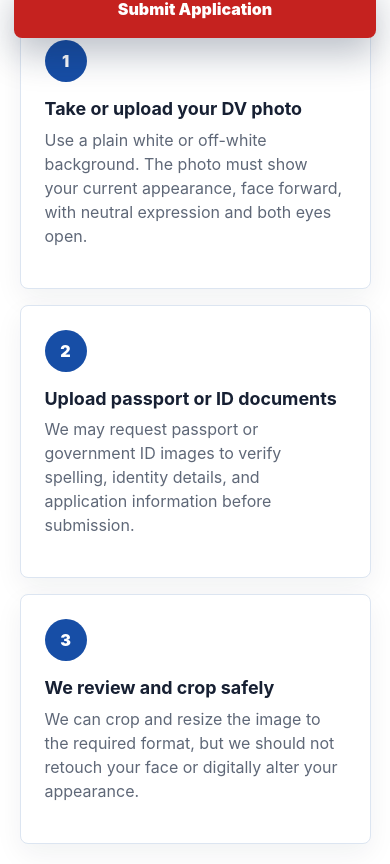
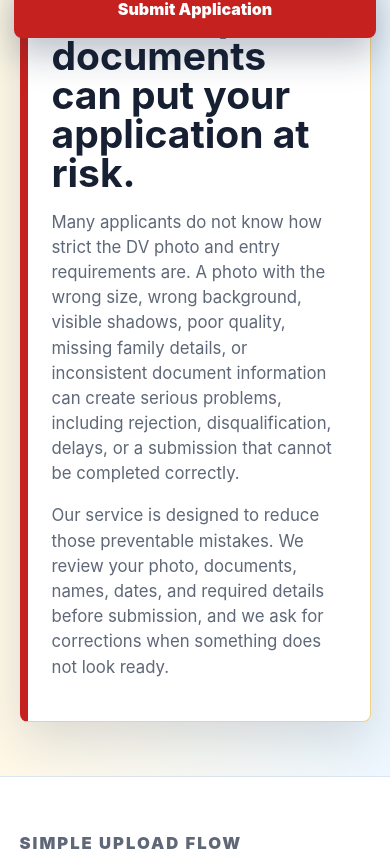
Before and after one commit to lakviat/greencardapplicationservices, a plain HTML site: page requirements.html in a window 390 px wide. Shown: the part 792-1656 px from the top of the page. Drawn offline with Linux system fonts and the light colour scheme.

Commit message:
Improve requirements guidance and CTA

```diff
--- a/assets/styles.css
+++ b/assets/styles.css
@@ -120,6 +120,17 @@ a {
   background: #fff;
   border: 1px solid var(--line);
   box-shadow: none;
+}
+
+.button-outline {
+  color: #fff;
+  background: rgba(255, 255, 255, 0.14);
+  border: 1px solid rgba(255, 255, 255, 0.48);
+  box-shadow: none;
+}
+
+.button-outline:hover {
+  background: rgba(255, 255, 255, 0.22);
 }
 
 .button-small {
@@ -636,6 +647,31 @@ small {
   background: #fff;
 }
 
+.rejection-warning-section {
+  background: linear-gradient(90deg, #fff8e7, #eef7ff);
+  border-bottom: 1px solid var(--line);
+}
+
+.warning-panel {
+  max-width: 1060px;
+  padding: clamp(24px, 4vw, 38px);
+  background: #fff;
+  border: 1px solid #f1d184;
+  border-left: 8px solid var(--red);
+  border-radius: 8px;
+  box-shadow: var(--shadow);
+}
+
+.warning-panel h2 {
+  max-width: 860px;
+}
+
+.warning-panel p {
+  max-width: 920px;
+  color: var(--muted);
+  font-size: 1.05rem;
+}
+
 .requirement-steps,
 .requirement-grid,
 .document-grid {
@@ -644,7 +680,19 @@ small {
 }
 
 .requirement-steps {
+  position: relative;
   grid-template-columns: repeat(3, minmax(0, 1fr));
+}
+
+.requirement-steps::before {
+  position: absolute;
+  top: 44px;
+  right: 13%;
+  left: 13%;
+  height: 3px;
+  content: "";
+  background: linear-gradient(90deg, var(--blue), var(--red));
+  opacity: 0.18;
 }
 
 .requirement-grid {
@@ -667,16 +715,56 @@ small {
   box-shadow: 0 10px 28px rgba(23, 32, 51, 0.06);
 }
 
+.requirement-steps article {
+  overflow: hidden;
+  padding: 58px 24px 24px;
+}
+
+.requirement-steps article::before {
+  position: absolute;
+  top: -24px;
+  right: 14px;
+  content: attr(data-step);
+  color: rgba(23, 78, 166, 0.08);
+  font-size: 8rem;
+  font-weight: 950;
+  line-height: 1;
+}
+
+.requirement-steps article::after {
+  position: absolute;
+  top: 35px;
+  left: 24px;
+  width: 18px;
+  height: 18px;
+  content: "";
+  background: #fff;
+  border: 5px solid var(--blue);
+  border-radius: 50%;
+  box-shadow: 0 0 0 8px #eef5ff;
+  animation: stepPulse 2.8s ease-in-out infinite;
+}
+
+.requirement-steps article:nth-child(2)::after {
+  animation-delay: 0.35s;
+}
+
+.requirement-steps article:nth-child(3)::after {
+  animation-delay: 0.7s;
+}
+
 .requirement-steps span {
-  display: grid;
-  place-items: center;
-  width: 42px;
-  height: 42px;
-  margin-bottom: 16px;
-  color: #fff;
-  background: var(--blue);
-  border-radius: 50%;
-  font-weight: 950;
+  position: absolute;
+  width: 1px;
+  height: 1px;
+  overflow: hidden;
+  clip: rect(0 0 0 0);
+}
+
+.requirement-steps h3,
+.requirement-steps p {
+  position: relative;
+  z-index: 1;
 }
 
 .requirement-grid article {
@@ -766,6 +854,37 @@ small {
   padding-left: 20px;
 }
 
+.camera-specs {
+  display: grid;
+  grid-template-columns: repeat(2, minmax(0, 1fr));
+  gap: 10px;
+  margin-top: 22px;
+}
+
+.camera-specs strong,
+.camera-specs span {
+  display: block;
+  padding: 12px 14px;
+  border-radius: 8px;
+}
+
+.camera-specs strong {
+  grid-column: 1 / -1;
+  color: var(--blue);
+  background: #eef7ff;
+}
+
+.camera-specs span {
+  color: var(--ink);
+  background: #fff8e7;
+  border: 1px solid #f1d184;
+  font-weight: 800;
+}
+
+.selfie-button {
+  margin-top: 20px;
+}
+
 .official-source-section {
   padding-top: 0;
 }
@@ -829,6 +948,30 @@ small {
   .document-grid,
   .selfie-layout {
     grid-template-columns: 1fr;
+  }
+
+  .requirement-steps::before {
+    top: 0;
+    bottom: 0;
+    left: 31px;
+    width: 3px;
+    height: auto;
+    background: linear-gradient(180deg, var(--blue), var(--red));
+  }
+
+  .requirement-steps article {
+    padding: 24px 20px 22px 72px;
+  }
+
+  .requirement-steps article::before {
+    top: -15px;
+    right: 12px;
+    font-size: 6rem;
+  }
+
+  .requirement-steps article::after {
+    top: 26px;
+    left: 23px;
   }
 }
 
@@ -898,7 +1041,8 @@ small {
   .faq-grid,
   .intake-form,
   .requirement-grid,
-  .document-grid {
+  .document-grid,
+  .camera-specs {
     grid-template-columns: 1fr;
   }
 
--- a/requirements.html
+++ b/requirements.html
@@ -39,13 +39,31 @@
         </p>
       </section>
 
+      <section class="section rejection-warning-section">
+        <div class="warning-panel">
+          <p class="eyebrow">Avoid preventable mistakes</p>
+          <h2>Wrong photos or incomplete documents can put your application at risk.</h2>
+          <p>
+            Many applicants do not know how strict the DV photo and entry requirements are. A photo
+            with the wrong size, wrong background, visible shadows, poor quality, missing family
+            details, or inconsistent document information can create serious problems, including
+            rejection, disqualification, delays, or a submission that cannot be completed correctly.
+          </p>
+          <p>
+            Our service is designed to reduce those preventable mistakes. We review your photo,
+            documents, names, dates, and required details before submission, and we ask for
+            corrections when something does not look ready.
+          </p>
+        </div>
+      </section>
+
       <section class="section requirement-flow">
         <div class="section-heading">
           <p class="eyebrow">Simple upload flow</p>
           <h2>What applicants will provide</h2>
         </div>
         <div class="requirement-steps">
-          <article>
+          <article data-step="1">
             <span>1</span>
             <h3>Take or upload your DV photo</h3>
             <p>
@@ -53,7 +71,7 @@
               appearance, face forward, with neutral expression and both eyes open.
             </p>
           </article>
-          <article>
+          <article data-step="2">
             <span>2</span>
             <h3>Upload passport or ID documents</h3>
             <p>
@@ -61,7 +79,7 @@
               and application information before submission.
             </p>
           </article>
-          <article>
+          <article data-step="3">
             <span>3</span>
             <h3>We review and crop safely</h3>
             <p>
@@ -136,6 +154,14 @@
               <li>Crop and resize to 600 x 600 pixels without retouching the person.</li>
               <li>Flag bad background, shadows, blur, or face position for staff review.</li>
             </ul>
+            <div class="camera-specs">
+              <strong>Planned camera output</strong>
+              <span>Square 600 x 600 crop</span>
+              <span>JPEG file</span>
+              <span>Target under 200 KB, never above 240 KB</span>
+              <span>Face alignment outline before capture</span>
+            </div>
+            <button class="button selfie-button" type="button">Take a selfie</button>
           </div>
         </div>
       </section>
```
Also changed, not shown: REQUIREMENTS.txt (+5 -3 lines), index.html (+1 -0 lines).
